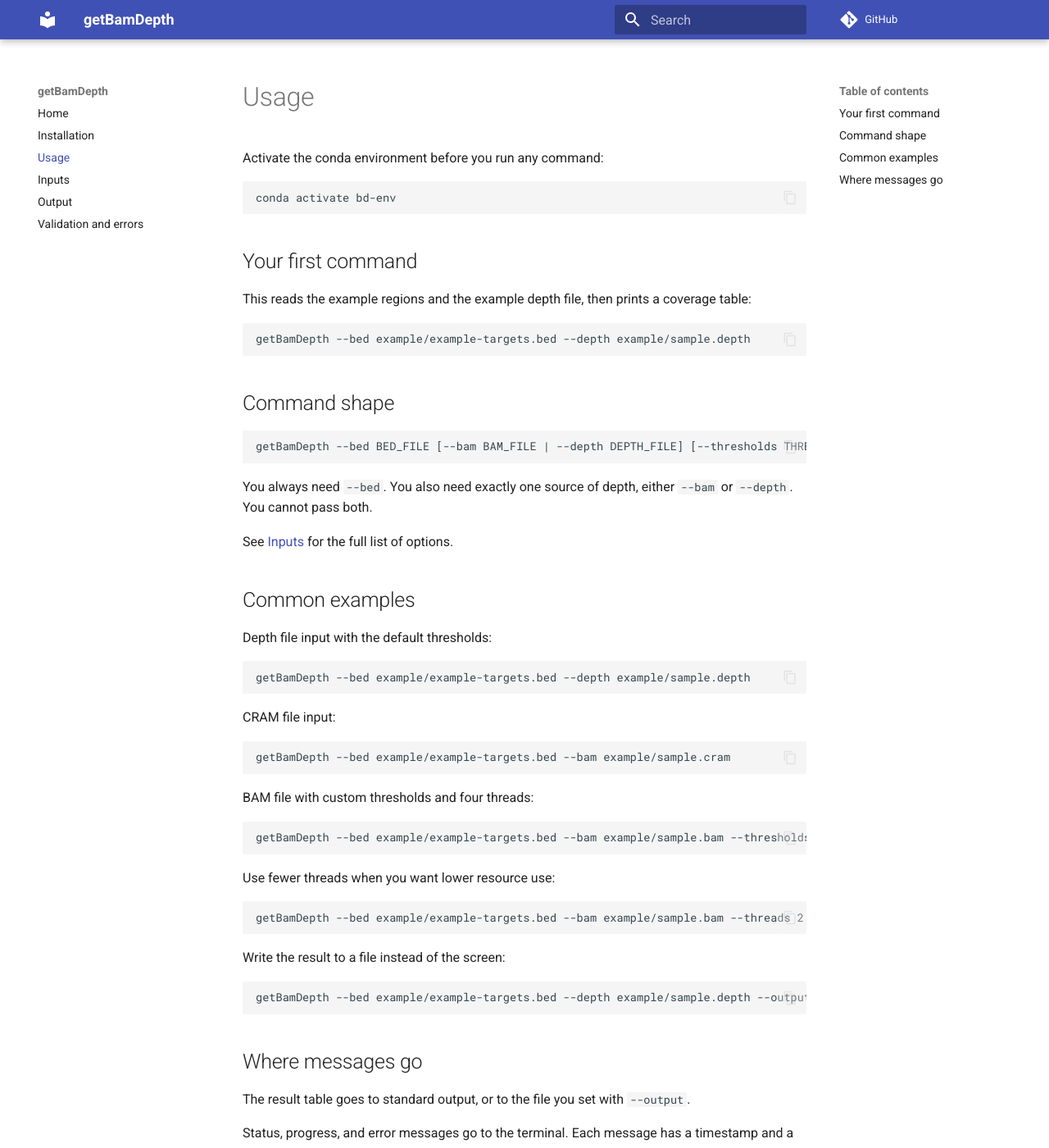
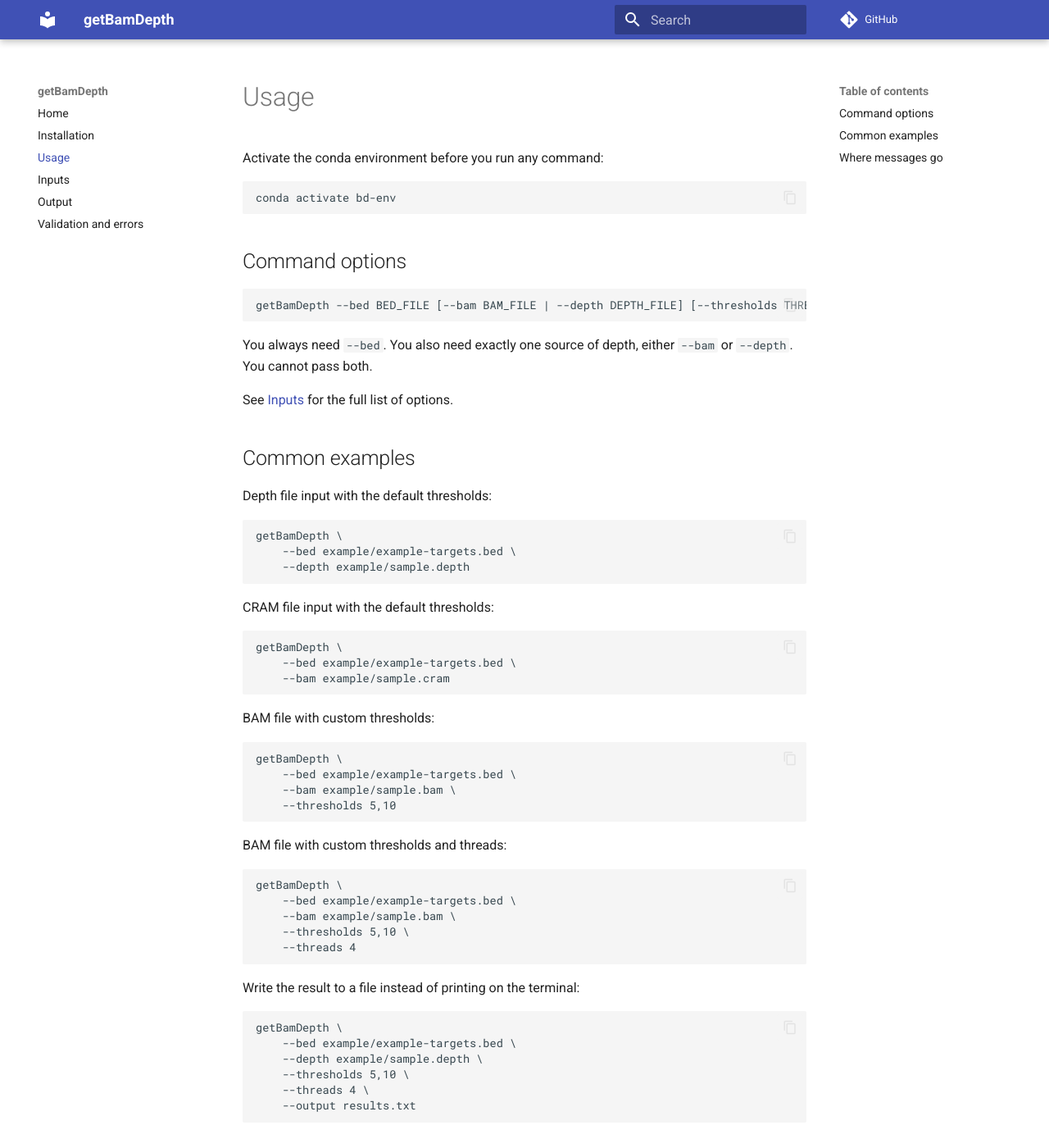
Before and after one commit to maurya-anand/getBamDepth, an MkDocs documentation site: the page built from docs/usage.md, in a window 1280 px wide and 1400 px high. Shown: the whole window at 82% size. Built offline with MkDocs 1.6.1 and Material for MkDocs 9.7.7, drawn with Linux system fonts in a browser that asks for light colours; comment, search, counter and statistics services are not loaded.

Commit message:
docs: enhance documentation clarity and examples in inputs, installation, output, and usage sections

````diff
--- a/docs/usage.md
+++ b/docs/usage.md
@@ -6,15 +6,7 @@ Activate the conda environment before you run any command:
 conda activate bd-env
 ```
 
-## Your first command
-
-This reads the example regions and the example depth file, then prints a coverage table:
-
-```bash
-getBamDepth --bed example/example-targets.bed --depth example/sample.depth
-```
-
-## Command shape
+## Command options
 
 ```text
 getBamDepth --bed BED_FILE [--bam BAM_FILE | --depth DEPTH_FILE] [--thresholds THRESHOLDS] [--threads INT] [--output FILE]
@@ -29,31 +21,47 @@ See [Inputs](inputs.md) for the full list of options.
 Depth file input with the default thresholds:
 
 ```bash
-getBamDepth --bed example/example-targets.bed --depth example/sample.depth
+getBamDepth \
+    --bed example/example-targets.bed \
+    --depth example/sample.depth
 ```
 
-CRAM file input:
+CRAM file input with the default thresholds:
 
 ```bash
-getBamDepth --bed example/example-targets.bed --bam example/sample.cram
+getBamDepth \
+    --bed example/example-targets.bed \
+    --bam example/sample.cram
 ```
 
-BAM file with custom thresholds and four threads:
+BAM file with custom thresholds:
 
 ```bash
-getBamDepth --bed example/example-targets.bed --bam example/sample.bam --thresholds 5,10 --threads 4
+getBamDepth \
+    --bed example/example-targets.bed \
+    --bam example/sample.bam \
+    --thresholds 5,10
 ```
 
-Use fewer threads when you want lower resource use:
+BAM file with custom thresholds and threads:
 
 ```bash
-getBamDepth --bed example/example-targets.bed --bam example/sample.bam --threads 2
+getBamDepth \
+    --bed example/example-targets.bed \
+    --bam example/sample.bam \
+    --thresholds 5,10 \
+    --threads 4
 ```
 
-Write the result to a file instead of the screen:
+Write the result to a file instead of printing on the terminal:
 
 ```bash
-getBamDepth --bed example/example-targets.bed --depth example/sample.depth --output results.txt
+getBamDepth \
+    --bed example/example-targets.bed \
+    --depth example/sample.depth \
+    --thresholds 5,10 \
+    --threads 4 \
+    --output results.txt
 ```
 
 ## Where messages go
````
Also changed, not shown: docs/inputs.md (+5 -5 lines), docs/installation.md (+1 -1 lines), docs/output.md (+1 -1 lines).
